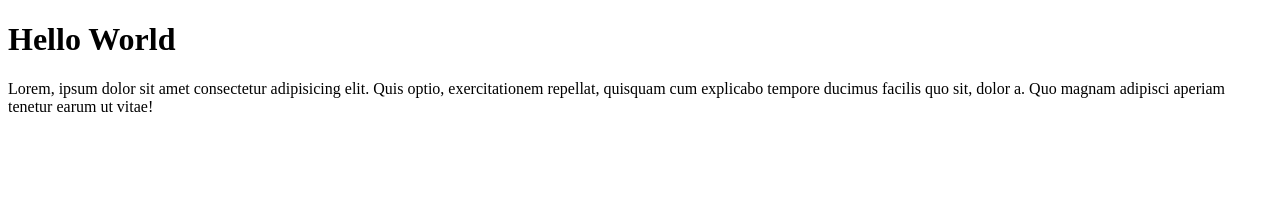
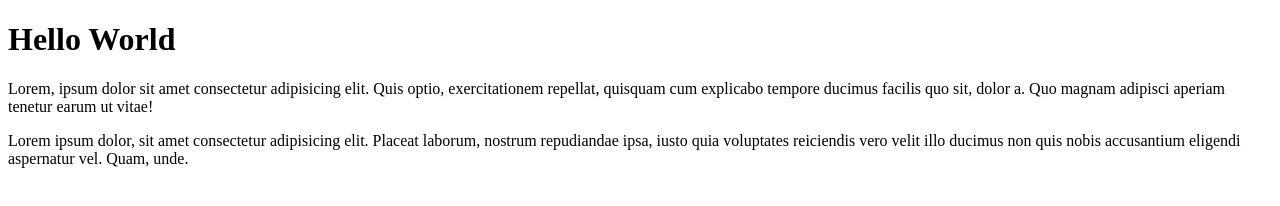
Before and after one commit to diyarcodes/wpu-git-test, a plain HTML site: page index.html in a window 1280 px wide. Drawn offline with Linux system fonts and the light colour scheme.

Commit message:
menambah lorem 2

```diff
--- a/index.html
+++ b/index.html
@@ -12,6 +12,9 @@
 
     <p>Lorem, ipsum dolor sit amet consectetur adipisicing elit. Quis optio, exercitationem repellat, quisquam cum
         explicabo tempore ducimus facilis quo sit, dolor a. Quo magnam adipisci aperiam tenetur earum ut vitae!</p>
+    <p>Lorem ipsum dolor, sit amet consectetur adipisicing elit. Placeat laborum, nostrum repudiandae ipsa, iusto quia
+        voluptates reiciendis vero velit illo ducimus non quis nobis accusantium eligendi aspernatur vel. Quam, unde.
+    </p>
 </body>
 
 </html>
```
